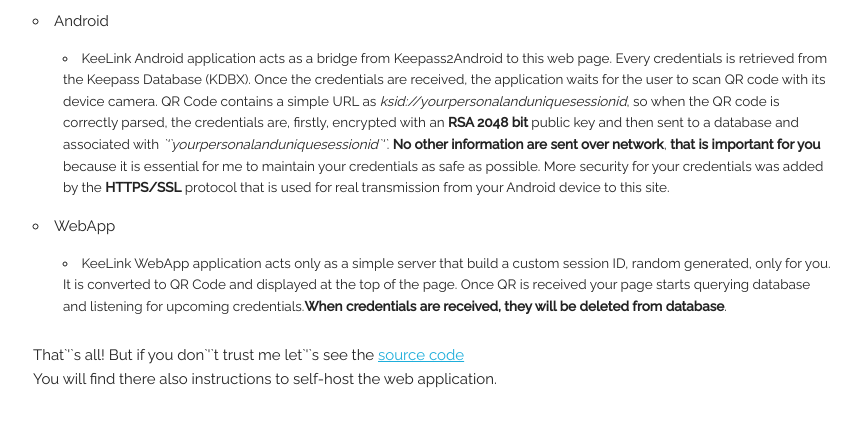
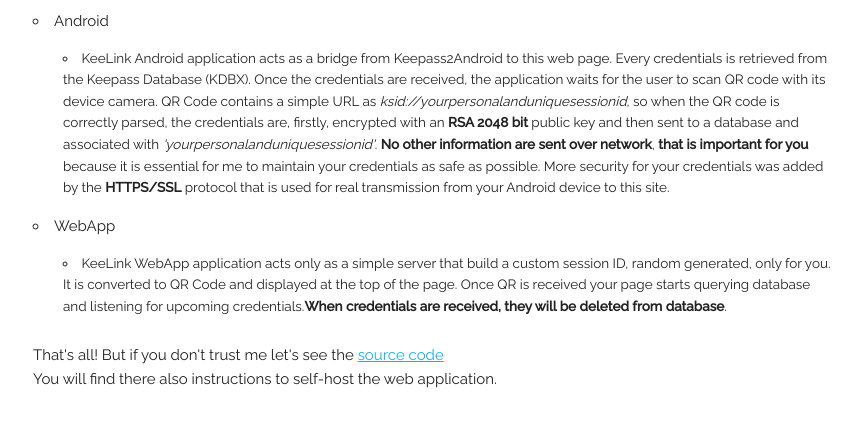
Before and after one commit to andreacioni/keelink-webapp, a Next.js app in the folder webapp/: page / in a window 1280 px wide. Shown: the part 1480-1921 px from the top of the page, without its empty margins (207-1068 px from the left). Built offline with nearby package versions, Linux system fonts and the light colour scheme.

Commit message:
fix typo

```diff
--- a/webapp/src/app/sections/how_it_works.tsx
+++ b/webapp/src/app/sections/how_it_works.tsx
@@ -28,7 +28,7 @@ export default function HowItWorksSection(props: HowItWorksSectionProps) {
               is correctly parsed, the credentials are, firstly, encrypted with
               an <b>RSA {DEFAULT_KEY_SIZE} bit</b> public key and then sent to a
               database and associated with{" "}
-              <i>`&apos;`yourpersonalanduniquesessionid`&apos;`</i>.{" "}
+              <i>&apos;yourpersonalanduniquesessionid&apos;</i>.{" "}
               <b>No other information are sent over network</b>,{" "}
               <b>that is important for you</b> because it is essential for me to
               maintain your credentials as safe as possible. More security for
@@ -57,7 +57,7 @@ export default function HowItWorksSection(props: HowItWorksSectionProps) {
         </li>
       </ul>
       <p>
-        That`&apos;`s all! But if you don`&apos;`t trust me let`&apos;`s see the{" "}
+        That&apos;s all! But if you don&apos;t trust me let&apos;s see the{" "}
         <a href="https://github.com/andreacioni/KeeLink">source code</a>
         <br />
         You will find there also instructions to self-host the web application.
```
